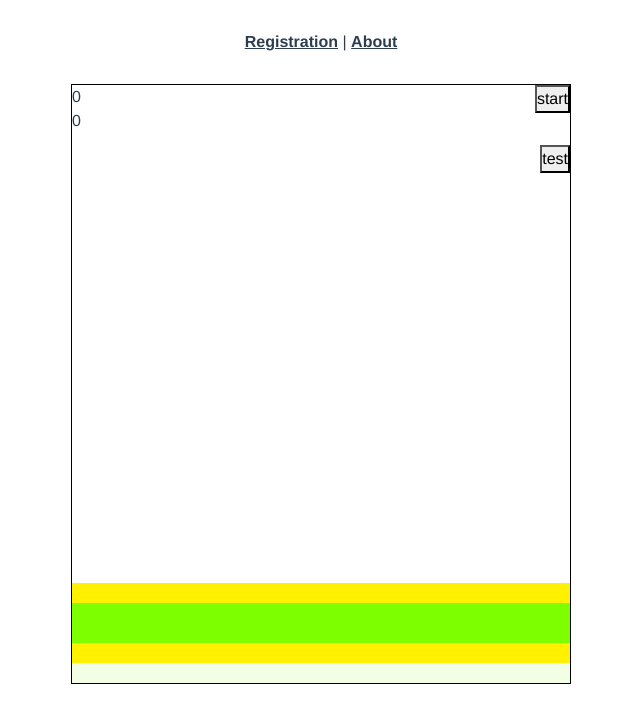
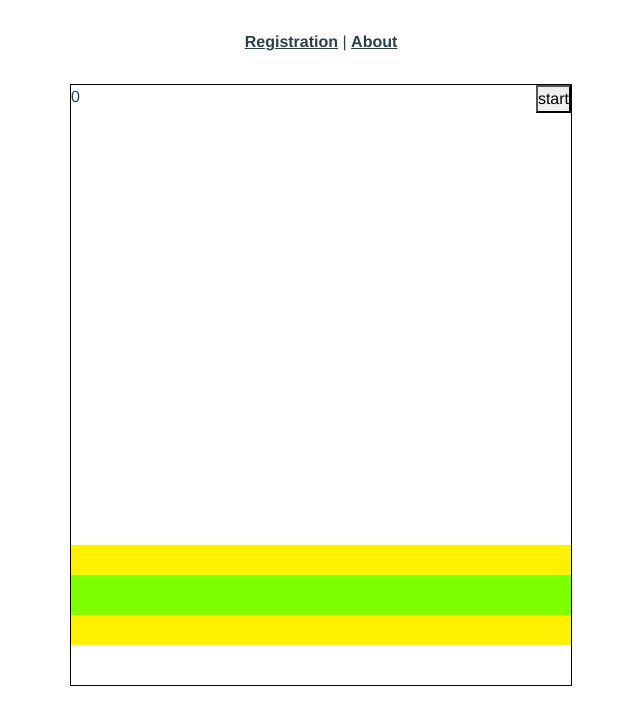
Before and after one commit to what-the-hub/vue-game, a Vue app: page /game in a window 1280 px wide. Shown: the top 722 px of the page, without its empty margins (319-959 px from the left). Built offline with nearby package versions, Linux system fonts and the light colour scheme.

Commit message:
fix area and arrow interaction

```diff
--- a/src/components/Board.vue
+++ b/src/components/Board.vue
@@ -1,16 +1,14 @@
 <template>
   <div id="game" ref="game">
-    <div id="score">{{this.$store.state.scoreStore.score}}</div>
-    <div>{{id}}</div>
+    <div id="score">
+      {{ this.$store.state.scoreStore.score }}
+    </div>
     <button class="button-start" @click="startGame">start</button>
-    <button class="button-start" @click="checkStore" style="margin-top: 60px">test</button>
-    <div id="touch-area">
-      <div id="good">
-        <div id="excellent">
-        </div>
+    <div id="good" ref="good">
+      <div id="excellent" ref="excellent">
       </div>
     </div>
-    <arrow ref="afterClick" v-for="n in counts" :key="n" v-on:get-id="eventChild">
+    <arrow :bProps="height" v-for="n in counts" :key="n" v-on:get-id="getChildId">
     </arrow>
   </div>
 </template>
@@ -20,7 +18,6 @@
 import Vue from 'vue'
 import { Component } from 'vue-property-decorator'
 import Arrow from '@/gameComponents/Arrow.vue'
-import { arrowStore } from '@/store/modules/arrow/arrow'
 
 @Component({
   components: {
@@ -31,12 +28,8 @@ export default class Board extends Vue {
   id: any = 0
   counts: number = 0
 
-  eventChild (value: any) {
+  getChildId (value: any) {
     this.id = value
-  }
-
-  checkStore () {
-    alert(JSON.stringify(arrowStore.state))
   }
 
   delay (ms: number) {
@@ -57,11 +50,25 @@ export default class Board extends Vue {
 
   async renderBlocks (elements: number) {
     for (let i = 1; i < elements; i += 1) {
-      console.log(elements)
       await this.delay(this.getRandom(200, 2000))
       this.counts += 1 // push with appendChild to parent ref render node el with el
       console.log(this.counts)
     }
+  }
+
+  get height () {
+    const goodArea: any = this.$refs.good
+    const exArea: any = this.$refs.excellent
+    return {
+      flowHeight: this.$el.clientHeight,
+      goodArHeight: goodArea.clientHeight,
+      goodArTop: goodArea.getBoundingClientRect().top,
+      exAreaHeight: exArea.clientHeight,
+      exAreaTop: exArea.getBoundingClientRect().top
+    }
+  }
+
+  mounted () {
   }
 }
 </script>
@@ -74,6 +81,7 @@ export default class Board extends Vue {
 #game
   width: 500px
   height: 600px
+  box-sizing: content-box
   border: 1px solid black
   margin: auto
   position: relative
@@ -84,24 +92,21 @@ export default class Board extends Vue {
   top: 0
   right: 0
 
-#touch-area
-  width: 500px
+#good
+  background: rgb(255, 241, 0)
   height: 100px
-  background-color: rgba(232, 255, 204, 0.5)
+  width: 100%
   position: absolute
-  bottom: 0
-
-#good
-  position: relative
-  background: rgb(255, 241, 0)
-  height: 80px
-  top: 0
+  bottom: 40px
+  display: flex
+  align-items: center
+  justify-content: center
 
 #excellent
-  position: relative
+  position: absolute
+  width: 100%
   background: rgb(126, 255, 0)
   height: 40px
-  top: 20px
 
 .left-arrow
   background-color: rgb(255, 0, 0)
@@ -182,5 +187,5 @@ export default class Board extends Vue {
   0%
     top: 0
   100%
-    top: 580px
+    top: 100%
 </style>
--- a/src/gameComponents/Arrow.vue
+++ b/src/gameComponents/Arrow.vue
@@ -8,30 +8,45 @@
 
 import Vue from 'vue'
 import Component from 'vue-class-component'
-import { Emit } from 'vue-property-decorator'
+import { Emit, Prop } from 'vue-property-decorator'
 import { EActionArrow } from '@/store/modules/arrow/typesArrow'
 import { EActionScore } from '@/store/modules/score/typesScore'
 import { StoreModuleEnum } from '@/store/types'
+import { EDirection, IFlowProps } from '@/types'
 
 @Component
 export default class Arrow extends Vue {
-  id = Date.now()
+  id: number = Date.now()
+  @Prop(Object)
+  bProps: IFlowProps | undefined
 
-  arrowDirections = ['left-arrow', 'up-arrow', 'down-arrow', 'right-arrow']
-  className = this.arrowDirections[Math.floor(Math.random() * this.arrowDirections.length)]
+  arrowDirections: string[] = [
+    EDirection.ArrowLeft,
+    EDirection.ArrowUp,
+    EDirection.ArrowUp,
+    EDirection.ArrowRight
+  ]
+
+  className: string = this.arrowDirections[
+    Math.floor(Math.random() * this.arrowDirections.length)
+  ]
 
   mounted () {
     window.addEventListener('keydown', this.logKey)
     this.$el.addEventListener('animationend', () => {
       this.$destroy()
       this.removeElement()
-      window.removeEventListener('keydown', this.logKey)
+      this.removeListener()
     })
     this.getId()
     this.$store.dispatch(`${StoreModuleEnum.arrowStore}/${EActionArrow.ADD_DATA}`, {
       id: this.id,
       direction: this.className
     })
+  }
+
+  removeListener (): void {
+    window.removeEventListener('keydown', this.logKey)
   }
 
   @Emit('get-id')
@@ -55,26 +70,37 @@ export default class Arrow extends Vue {
     if (keyMap[key] === this.className) {
       this.checkTouch()
       // this.$store.dispatch(`${StoreModuleEnum.scoreStore}/${EActionScore.SET_POINTS}`, 1)
-      console.log(this.$el.getBoundingClientRect().top)
     }
   }
 
-  checkTouch () {
-    const itemPosition: number = this.$el.getBoundingClientRect().top
-    const gameFlowHeight: number = 600
-    const positions: { [index: string]: number } = {
-      grMinHeight: 90,
-      grMaxHeight: 60,
-      goodMinHeight: 110,
-      goodMaxHeight: 30
-    }
-    const greatArea: boolean = itemPosition >= gameFlowHeight - positions.grMinHeight && itemPosition <= gameFlowHeight - positions.grMaxHeight
-    const goodArea: boolean = itemPosition >= gameFlowHeight - positions.goodMinHeight && itemPosition <= gameFlowHeight - positions.goodMaxHeight
+  checkTouch (): void {
+    const itemHeight: number = this.$el.clientHeight
+    const itemPosition: number = this.$el.getBoundingClientRect().top + itemHeight / 2
+    console.log(itemPosition)
+    if (!this.bProps) {
+      console.log('error')
+    } else {
+      // const flowHeight: number | undefined = this.bProps?.flowHeight
+      const positions: { [index: string]: any } = {
+        exTop: this.bProps.exAreaTop,
+        exHeight: this.bProps.exAreaHeight,
+        exBottom: this.bProps.exAreaTop + this.bProps.exAreaHeight,
+        goodTop: this.bProps.goodArTop,
+        goodHeight: this.bProps.goodArHeight,
+        goodBottom: this.bProps.goodArTop + this.bProps.goodArHeight
+      }
+      const greatArea: boolean = itemPosition >= positions.exTop && itemPosition <= positions.exBottom
+      const goodArea: boolean = itemPosition >= positions.goodTop && itemPosition <= positions.goodBottom
 
-    if (greatArea) {
-      this.setScore(2)
-    } else if (goodArea) {
-      this.setScore(1)
+      if (greatArea) {
+        // this.removeListener()
+        console.log('great')
+        this.setScore(2)
+      } else if (goodArea) {
+        // this.removeListener()
+        console.log('good')
+        this.setScore(1)
+      }
     }
   }
 
@@ -82,7 +108,7 @@ export default class Arrow extends Vue {
     this.$store.dispatch(`${StoreModuleEnum.scoreStore}/${EActionScore.SET_POINTS}`, point)
   }
 
-  removeElement () {
+  removeElement (): void {
     this.$el.parentNode?.removeChild(this.$el)
   }
 }
--- a/src/store/modules/score/mutations.ts
+++ b/src/store/modules/score/mutations.ts
@@ -7,8 +7,6 @@ import {
 
 export const mutations: MutationTree<IStateScore> & Mutations = {
   [EMutationScore.SET_POINTS]: (state, payload) => {
-    console.log(state.score, 'before')
     state.score += payload
-    console.log(state.score, 'after')
   }
 }
```
Also changed, not shown: src/types.ts (+8 -0 lines).
